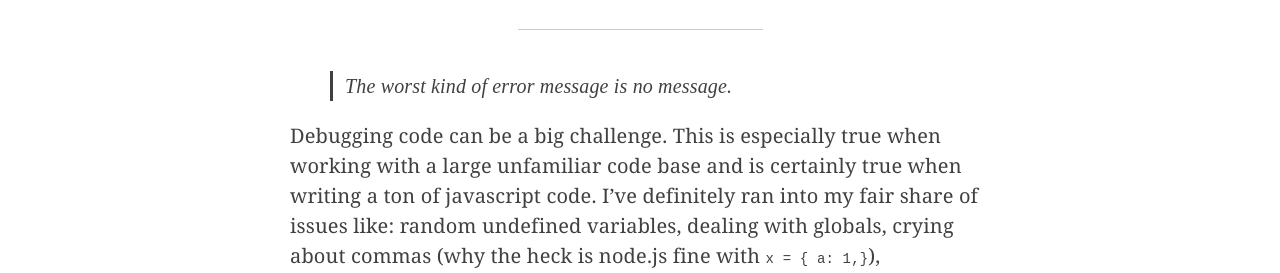
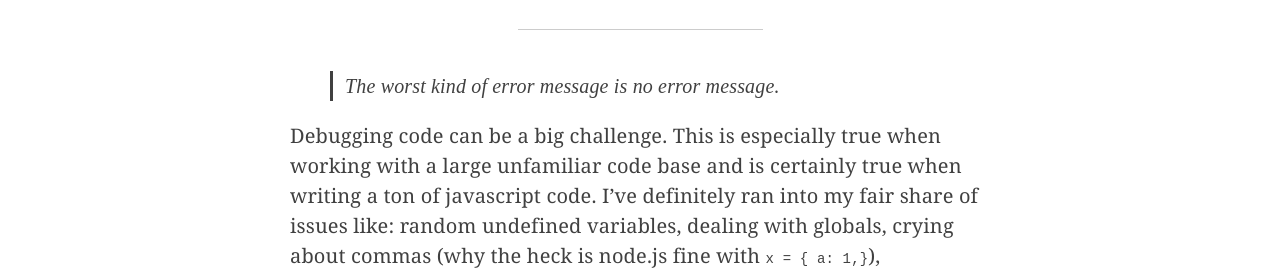
Before and after one commit to paulserraino/paulserraino.com, a Jekyll site: the page built from _posts/2015-02-02-debugging-javascript.markdown, in a window 1280 px wide and 900 px high. Shown: the part 298-571 px from the top of the window. Built offline with Jekyll 4.4.1, drawn with Linux system fonts in a browser that asks for light colours; nearby versions of some CDN libraries; comment, search, counter and statistics services are not loaded.

Commit message:
Update 2015-02-02-debugging-javascript.markdown

```diff
--- a/_posts/2015-02-02-debugging-javascript.markdown
+++ b/_posts/2015-02-02-debugging-javascript.markdown
@@ -5,7 +5,7 @@ date:   2015-02-02 19:07:59
 categories: web
 ---
 
-> The worst kind of error message is no message.
+> The worst kind of error message is no error message.
 
 Debugging code can be a big challenge. This is especially true when working with a large unfamiliar code base and is certainly true when writing a ton of javascript code. I’ve definitely ran into my fair share of issues like: random undefined variables, dealing with globals, crying about commas (why the heck is node.js fine with `x = { a: 1,}`), unexpected stack overflows, the list goes on. Luckily there are some ways to deal with code going wrong.
 
```
